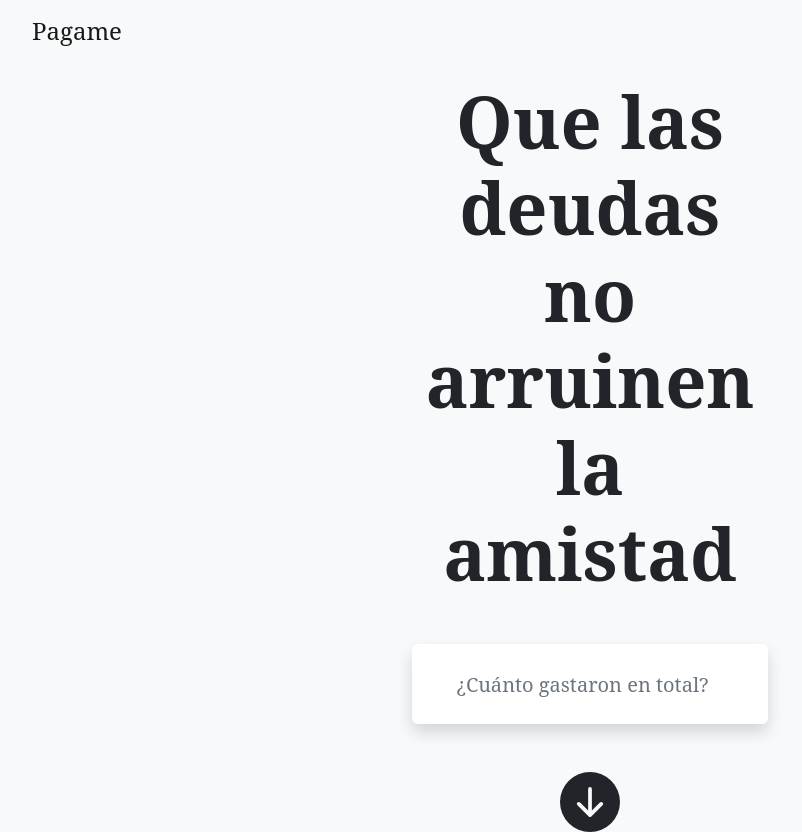
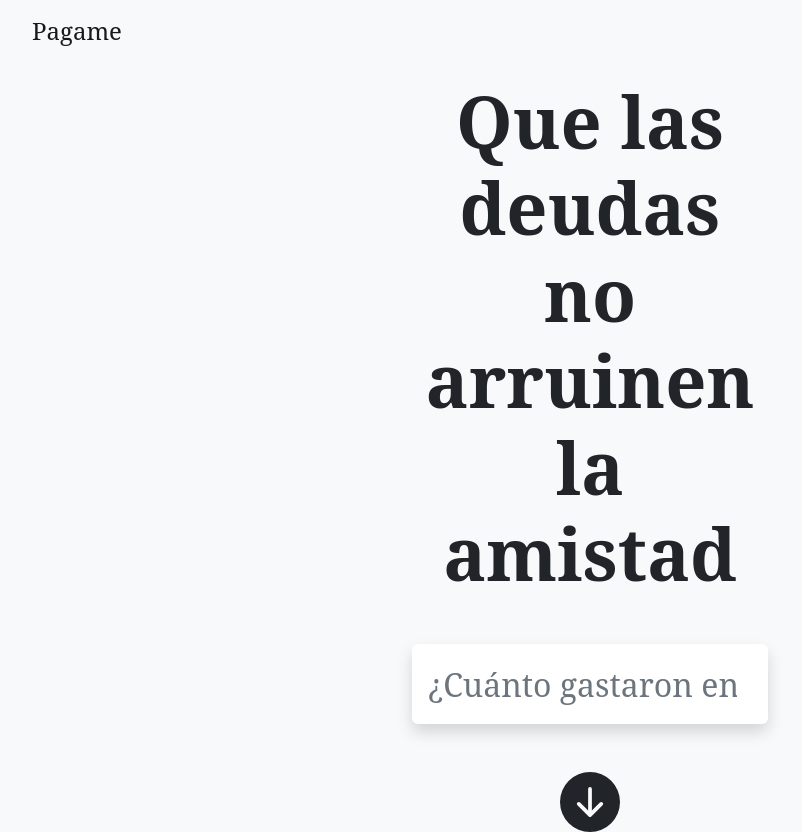
Before and after one commit to BautistaMendibe/pagamerata, an Angular app: page / in a window 1280 px wide. Shown: the whole page, without its empty margins (50-852 px from the left). Built offline with nearby package versions, Linux system fonts and the light colour scheme.

Commit message:
Font size en el input

```diff
--- a/src/app/app.component.html
+++ b/src/app/app.component.html
@@ -11,7 +11,7 @@
       <h1 class="display-2 mt-3 mb-5">Que las deudas no arruinen la amistad</h1>
 
       <div class="input-group input-group-lg">
-        <input type="number" class="form-control border-0 shadow p-3 mb-5 bg-white rounded" placeholder="¿Cuánto gastaron en total?">
+        <input type="number" class="form-control border-0 shadow p-3 mb-5 bg-white rounded" style="font-size: 2rem" placeholder="¿Cuánto gastaron en total?">
       </div>
 
       <div class="text-center">
```
